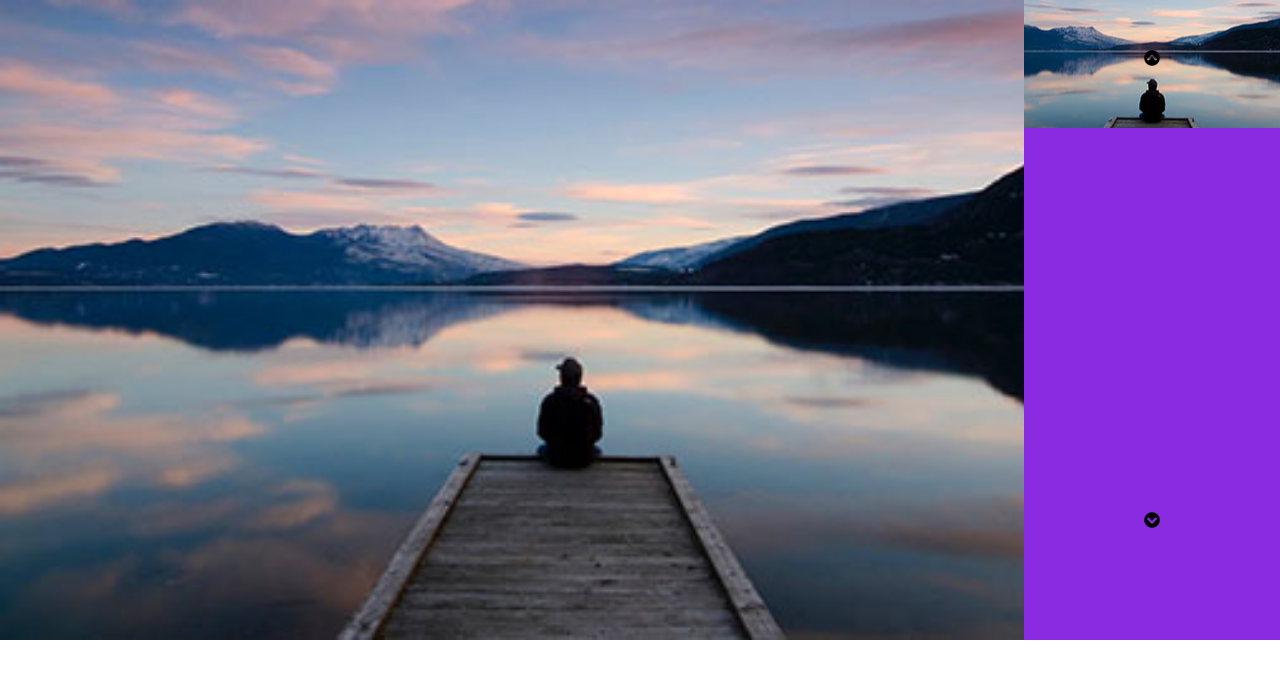
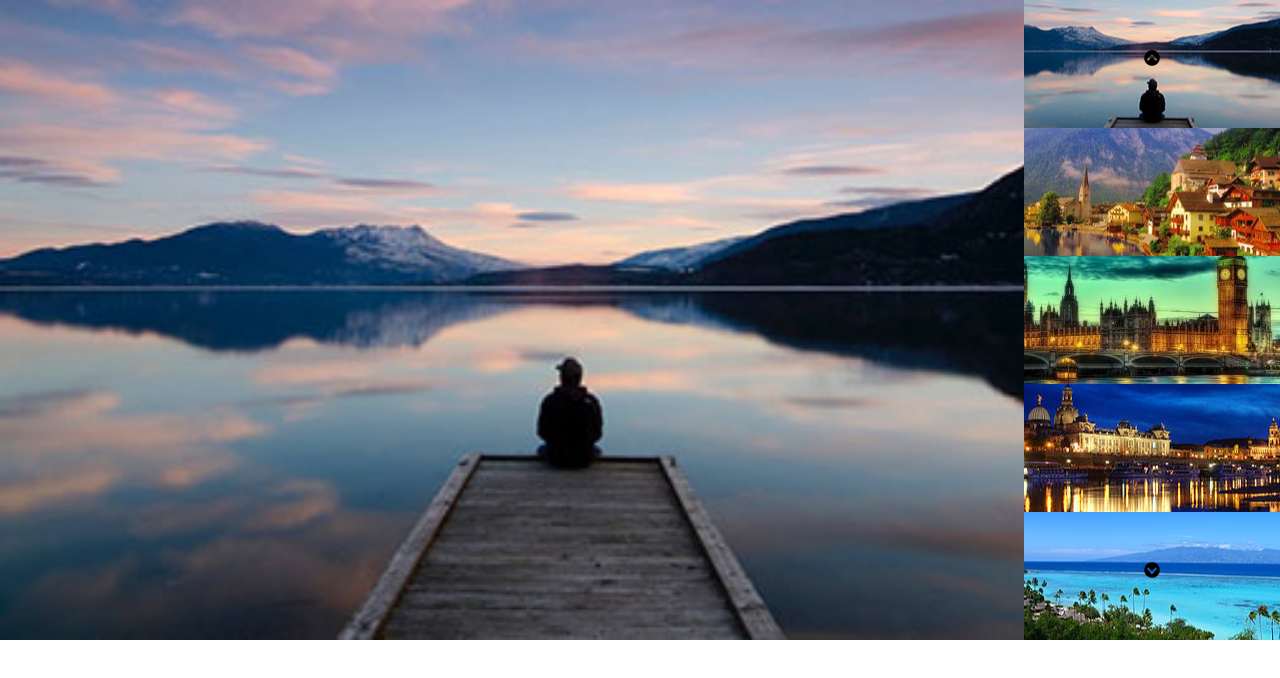
Before and after one commit to DenuccioDiego/js-array-carousel, a plain HTML site: page index.html in a window 1280 px wide. Drawn offline with Linux system fonts and the light colour scheme.

Commit message:
aggiunte immagini secondarie e sistemate le frecce

```diff
--- a/asset/css/style.css
+++ b/asset/css/style.css
@@ -27,11 +27,11 @@
 }
 
 .fa-chevron-circle-up{
-     padding-top: 50px;
+     margin: 50px 0;
 }
 
 .fa-chevron-circle-down{
-     padding-bottom: 50px;
+     margin: 50px 0;
 }
 
 .immagine_principale{
@@ -39,11 +39,28 @@
      height: 100%;
 }
 
-#immagine_01{
-     background-image: url("../img/01.jpg");
-}
 
 .immagini_carosello{
      height: calc(100% / 5);
      background-position: center ;
 }
+
+#immagine_01{
+     background-image: url("../img/01.jpg");
+}
+
+#immagine_02{
+     background-image: url("../img/02.jpg");
+}
+
+#immagine_03{
+     background-image: url("../img/03.jpg");
+}
+
+#immagine_04{
+     background-image: url("../img/04.jpg");
+}
+
+#immagine_05{
+     background-image: url("../img/05.jpg");
+}
```
